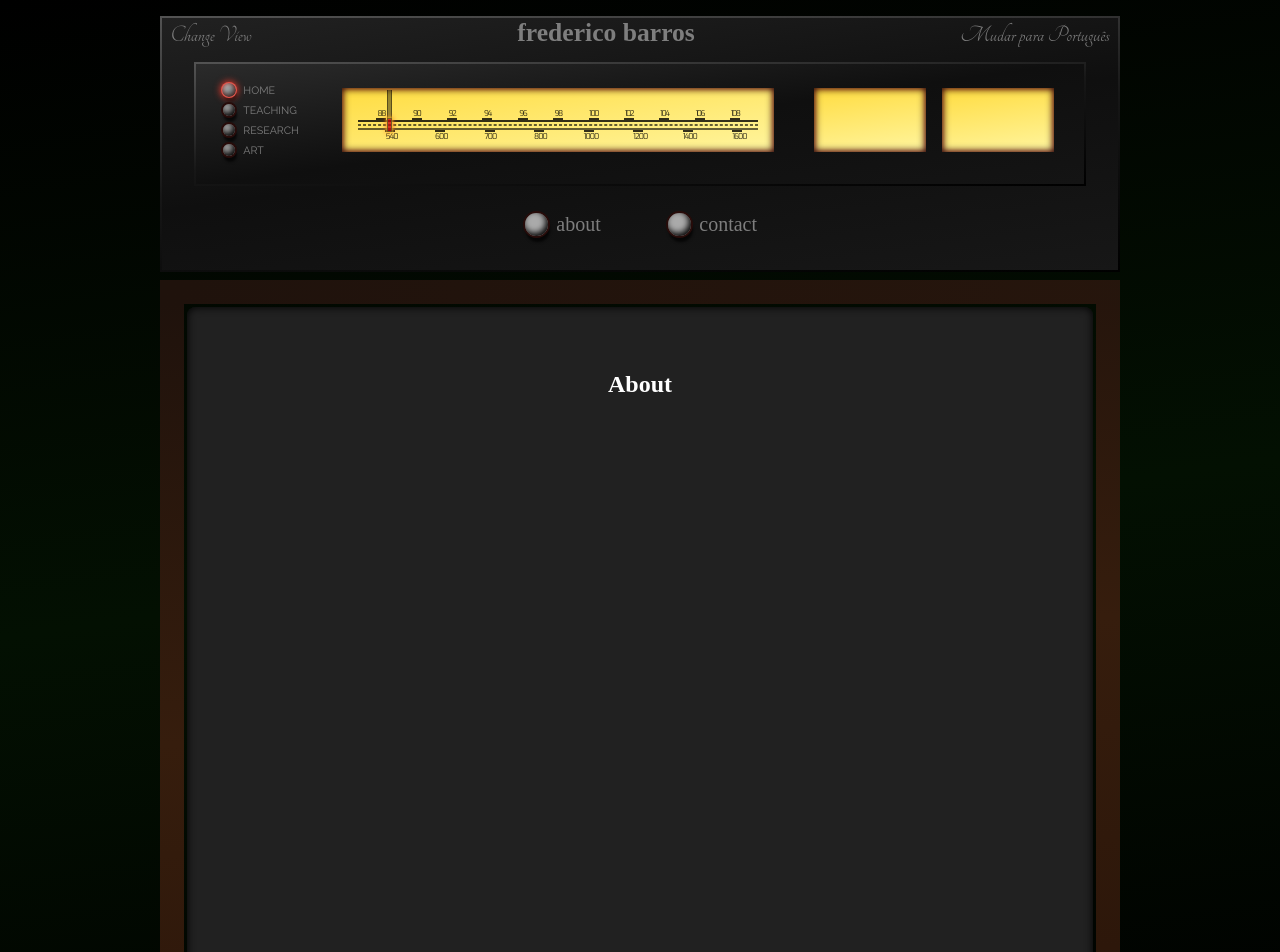
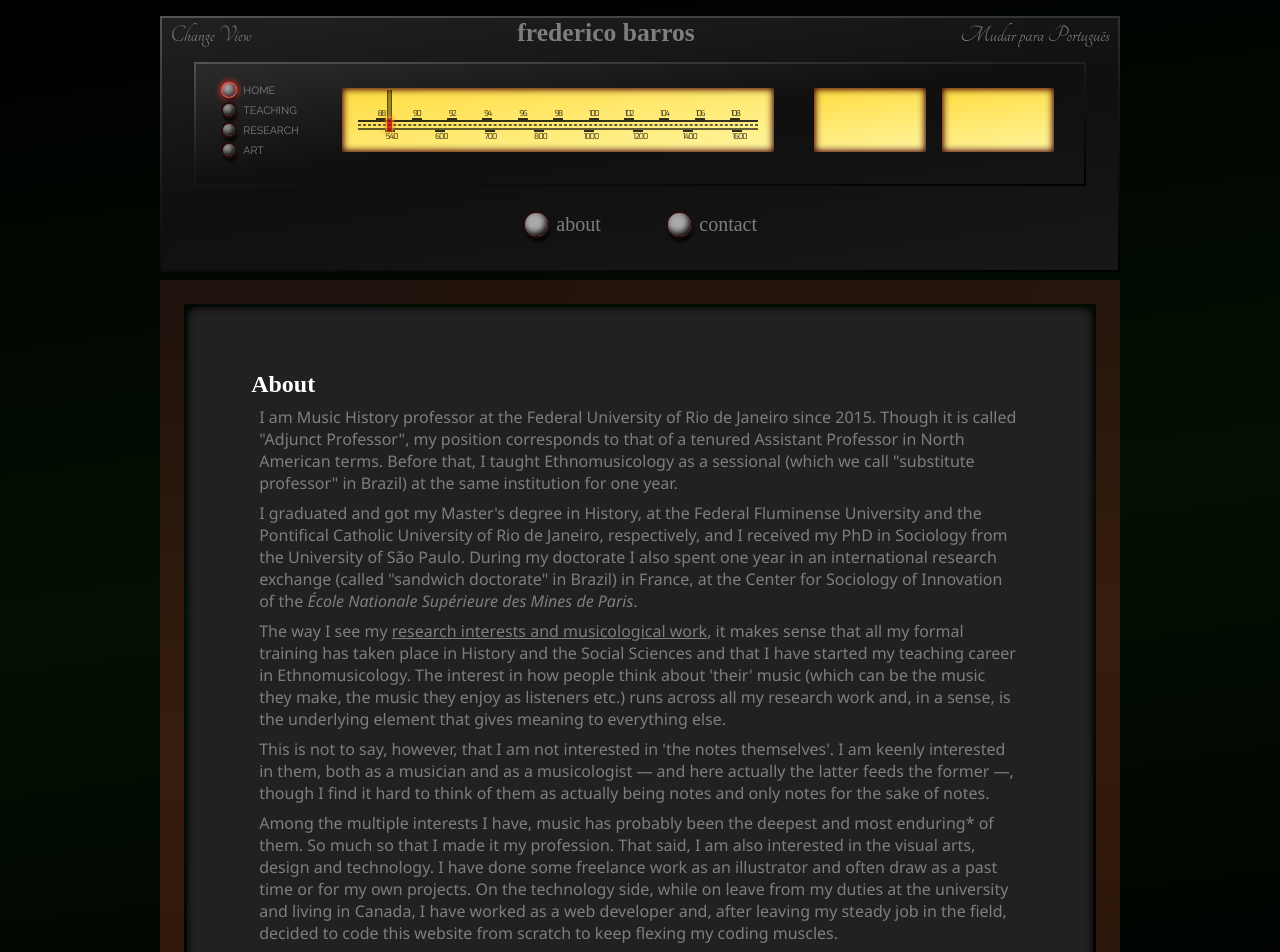
Before and after one commit to fredmbarros/siteNewVersion, a React (Vite) app: page /about in a window 1280 px wide. Shown: the top 952 px of the page. Built offline with nearby package versions, Linux system fonts and the light colour scheme; a web font is replaced by a local one.

Commit message:
Started writing the content (About); stopped to solve in-text navigation issue

```diff
--- a/src/pages/About.jsx
+++ b/src/pages/About.jsx
@@ -1,5 +1,72 @@
+import { Link } from "react-router-dom";
+
 const About = () => {
-  return <h1 className="page-header">About</h1>;
+  const inTextLink = (page) => {
+    // This will update the state variables so that the proper buttons are lit up when the user navigates away from the page using an in-text link
+    // This function should be in a parent component - or perhaps it's time to go and implement the Store - so that it can be accessed everywhere
+  };
+
+  return (
+    <div>
+      <h1 className="page-header">About</h1>
+      <p>
+        I am Music History professor at the Federal University of Rio de Janeiro
+        since 2015. Though it is called &quot;Adjunct Professor&quot;, my
+        position corresponds to that of a tenured Assistant Professor in North
+        American terms. Before that, I taught Ethnomusicology as a sessional
+        (which we call &quot;substitute professor&quot; in Brazil) at the same
+        institution for one year.
+      </p>
+      <p>
+        I graduated and got my Master&apos;s degree in History, at the Federal
+        Fluminense University and the Pontifical Catholic University of Rio de
+        Janeiro, respectively, and I received my PhD in Sociology from the
+        University of São Paulo. During my doctorate I also spent one year in an
+        international research exchange (called &quot;sandwich doctorate&quot;
+        in Brazil) in France, at the Center for Sociology of Innovation of the{" "}
+        <span className="italic">
+          École Nationale Supérieure des Mines de Paris
+        </span>
+        .
+      </p>
+      <p>
+        The way I see my{" "}
+        <Link to="/research" onClick={() => inTextLink("research")}>
+          research interests and musicological work
+        </Link>
+        , it makes sense that all my formal training has taken place in History
+        and the Social Sciences and that I have started my teaching career in
+        Ethnomusicology. The interest in how people think about
+        &apos;their&apos; music (which can be the music they make, the music
+        they enjoy as listeners etc.) runs across all my research work and, in a
+        sense, is the underlying element that gives meaning to everything else.
+      </p>
+      <p>
+        This is not to say, however, that I am not interested in &apos;the notes
+        themselves&apos;. I am keenly interested in them, both as a musician and
+        as a musicologist — and here actually the latter feeds the former —,
+        though I find it hard to think of them as actually being notes and only
+        notes for the sake of notes.
+      </p>
+
+      <p>
+        Among the multiple interests I have, music has probably been the deepest
+        and most enduring* of them. So much so that I made it my profession.
+        That said, I am also interested in the visual arts, design and
+        technology. I have done some freelance work as an illustrator and often
+        draw as a past time or for my own projects. On the technology side,
+        while on leave from my duties at the university and living in Canada, I
+        have worked as a web developer and, after leaving my steady job in the
+        field, decided to code this website from scratch to keep flexing my
+        coding muscles.
+      </p>
+
+      <p>
+        * it's complicated, and even with music I went through a deep crisis —
+        blame it on 2020...
+      </p>
+    </div>
+  );
 };
 
 export default About;
--- a/src/resources/availableViews.js
+++ b/src/resources/availableViews.js
@@ -1,3 +1,3 @@
-const availableViews = ["Almost flat", "Clean dark", "Marantz-y", "Mobile"];
+const availableViews = ["Receiver", "Almost flat", "Clean dark", "Mobile"];
 
 export default availableViews;
--- a/src/style.css
+++ b/src/style.css
@@ -29,6 +29,10 @@ button {
   border: none;
   background-color: rgba(0, 0, 0, 0);
   cursor: pointer;
+}
+
+.italic {
+  font-style: italic;
 }
 
 .whole-page {
```
